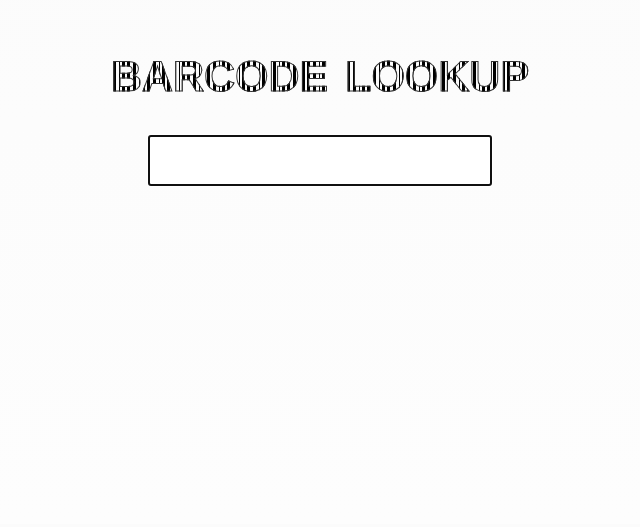
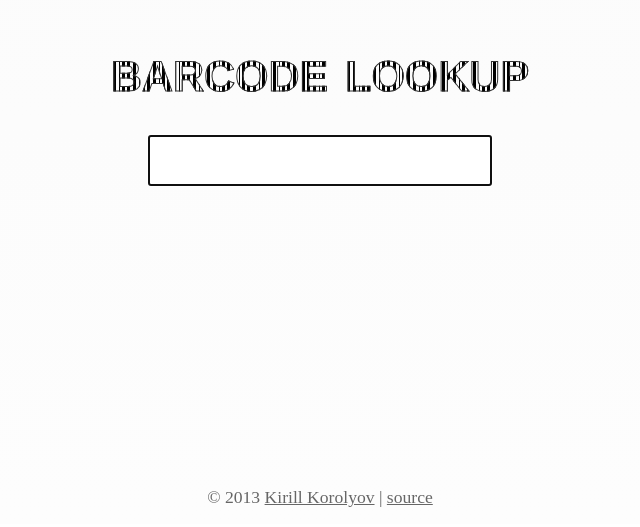
Before and after one commit to Dremora/barcode-lookup, a website: page index.html in a window 1280 px wide. Shown: the part 276-803 px from the top of the page, without its empty margins (320-960 px from the left). Drawn offline with Linux system fonts and the light colour scheme.

Commit message:
Fixed footer on blank page

```diff
--- a/barcode.css
+++ b/barcode.css
@@ -25,12 +25,13 @@ body {
 	-webkit-transition: all 0.3s linear;
 	-moz-transition: all 0.3s linear;
 	transition: all 0.3s linear;
-	min-height: calc(100% - 20px);
+	min-height: calc(50% + 89px);
 }
 
 #main.barcode-shown {
 	top: 0%;
 	margin-top: 20px;
+	min-height: calc(100% - 20px);
 }
 
 h1 {
```
